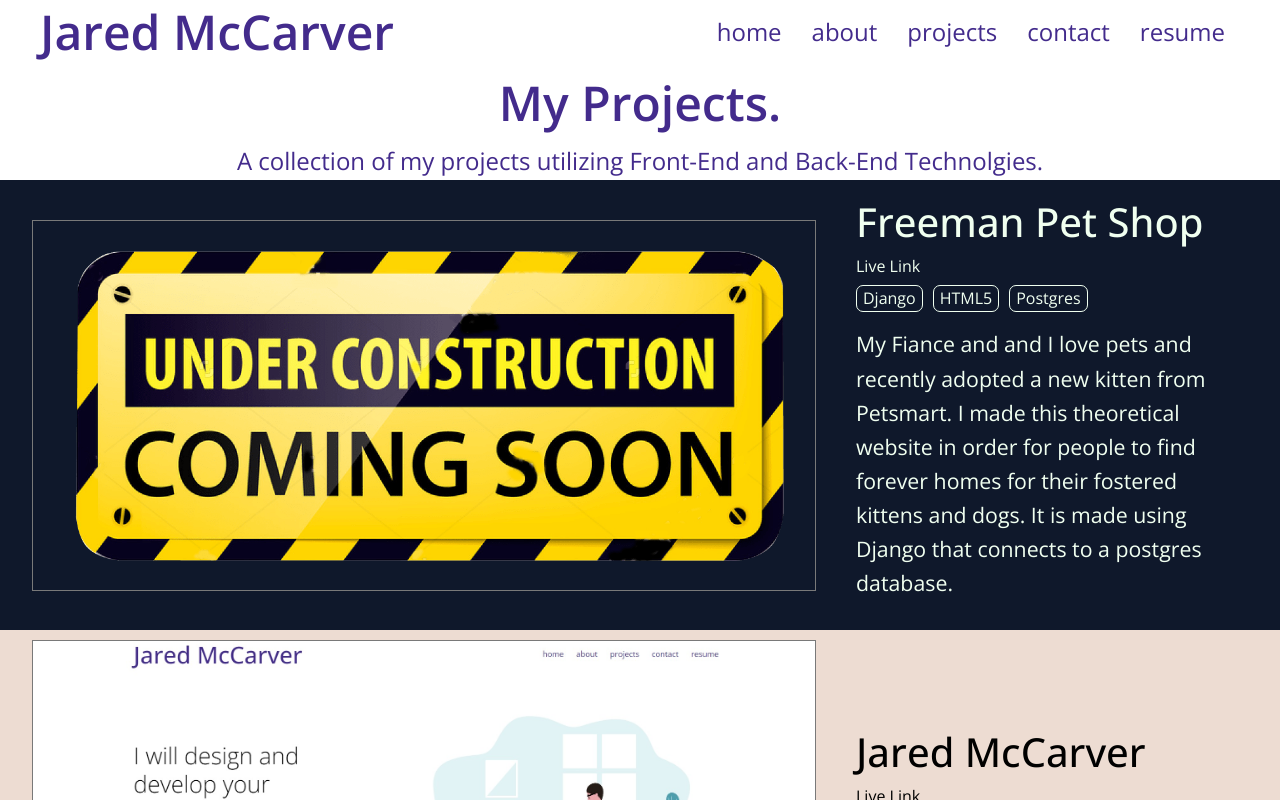
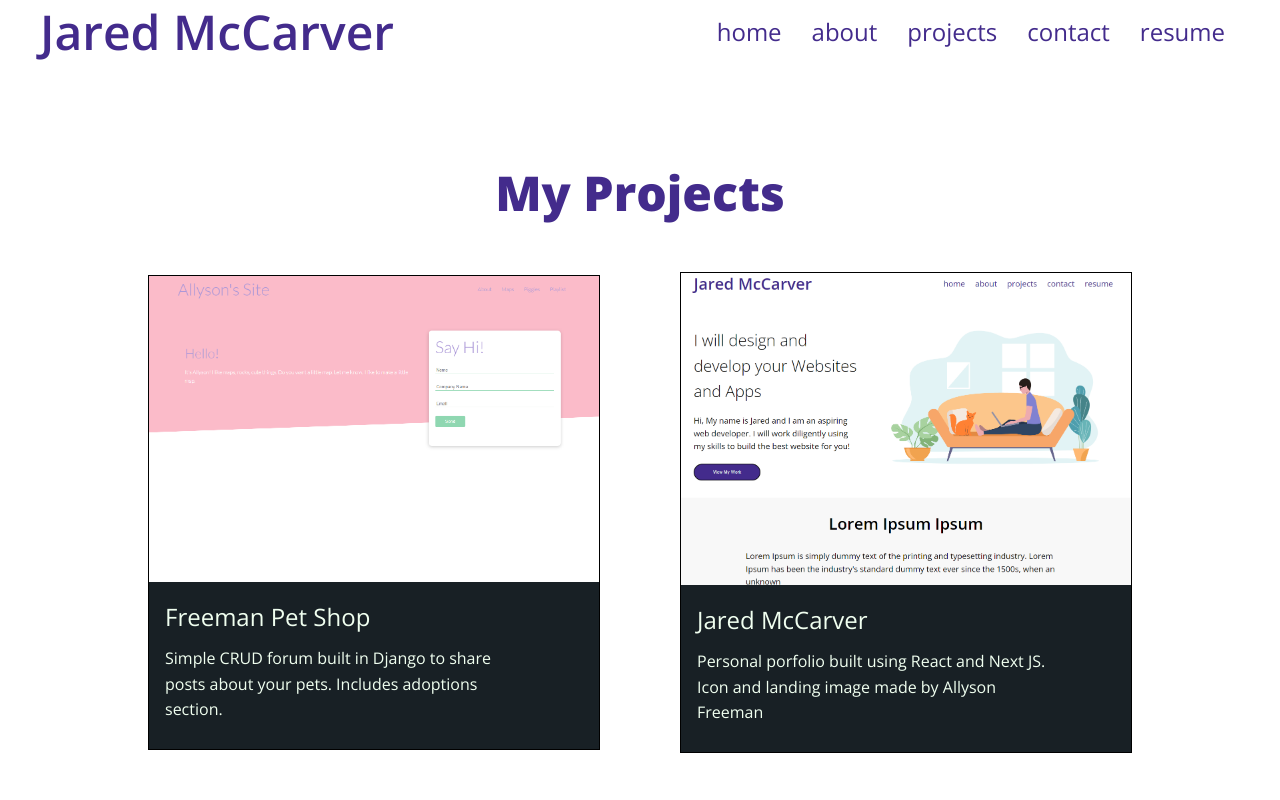
Before and after one commit to jsmccarver/Jared-Porfolio, a Next.js app: page /projects in a window 1280 px wide. Shown: the top 800 px of the page. Built offline with nearby package versions, Linux system fonts and the light colour scheme.

Commit message:
Overhauled Project page to match index page, old looked so bad.

```diff
--- /dev/null
+++ b/Components/ProjectsList.js
@@ -0,0 +1,21 @@
+import Styles from "./styles/Project.module.css";
+
+function ProjectList(props) {
+  return (
+    <div className={Styles.Cards}>
+      {props.projects.map((Project) => (
+        <div key={Project.Name} className={Styles.Project}>
+          <img src={Project.img}></img>
+          <div className={Styles["Project-text"]}>
+            <a href={Project.Link}>
+              <h3>{Project.Name}</h3>
+            </a>
+            <p>{Project.description}</p>
+          </div>
+        </div>
+      ))}
+    </div>
+  );
+}
+
+export default ProjectList;
--- /dev/null
+++ b/Components/styles/Project.module.css
@@ -0,0 +1,37 @@
+.Cards {
+  display: flex;
+  flex-direction: row;
+  padding-top: 1.25rem;
+  padding-bottom: 1.25rem;
+  flex-wrap: wrap;
+  align-items: center;
+  justify-content: center;
+  gap: 5rem;
+  width: 100%;
+}
+
+.Project {
+  display: flex;
+  flex-direction: column;
+  border: 1px black solid;
+  background-color: #182025;
+  box-shadow: 0px 0px 0px #432b8c;
+  transform: translate3d(0, 0, 0);
+  transition: transform 400ms ease, box-shadow 400ms ease;
+}
+
+.Project:hover {
+  transform: translate3d(-7px, -7px, 0);
+  box-shadow: 7px 7px 0px #432b8c;
+}
+.Project h3,
+.Project p {
+  color: honeydew !important;
+}
+.Project-text {
+  padding: 1rem;
+  max-width: 400px;
+}
+.Project img {
+  width: 450px;
+}
--- a/pages/projects.js
+++ b/pages/projects.js
@@ -1,88 +1,35 @@
-import Styles from "../styles/ProjectList.module.css";
-
-const ProjectList = () => {
+import ProjectList from "../Components/ProjectsList";
+import Styles from "../styles/projects.module.css";
+function ProjectPage() {
   const Projects = [
     {
       Name: "Freeman Pet Shop",
-      Link: "https://jmccarver.com/projects",
-      Programs: [{ name: "Django" }, { name: "HTML5" }, { name: "Postgres" }],
-      Color: "#0f182b",
-      TextColor: "honeydew",
-      wave: "spacer spacer4",
-      img: "./Under-Construction-Sign.png",
-      Description:
-        "My Fiance and and I love pets and recently adopted a new kitten from Petsmart. I made this theoretical website in order for people to find forever homes for their fostered kittens and dogs. It is made using Django that connects to a postgres database.",
+      Link: "https://freemanpets.com",
+      img: "./Allyson_site_thumb.png",
+      description:
+        "Simple CRUD forum built in Django to share posts about your pets. Includes adoptions section.",
     },
     {
       Name: "Jared McCarver",
       Link: "https://allysonfreeman.com/",
-      Programs: [{ name: "React" }, { name: "next" }],
-      Color: "#eddcd2",
-      TextColor: "black",
-      wave: "spacer spacer5",
-      img: "./Jared_site.png",
-      Description:
-        "This is my personal webpage. I created it using React and Next JS. ",
+      img: "./jared_site_thumb.png",
+      description:
+        "Personal porfolio built using React and Next JS. Icon and landing image made by Allyson Freeman",
     },
     {
       Name: "Allyson Freeman",
       Link: "https://allysonfreeman.com/",
-      Programs: [{ name: "React" }, { name: "next" }, { name: "ESRI GIS API" }],
-      Color: "#432b8c",
-      TextColor: "white",
-      img: "./Allyson_site.jpg",
-      wave: "spacer spacer2",
-      Description:
-        "I was the developer for Allyson's personal website. She is agraduate of NC State with a Bachelors in Geology. She is currentlypursuing a certificate in Geospatial Information Systems from NCState and does research with The Machado Lab. You can find out more through the link. The project is written in React JS.",
+      img: "./Allyson_site_thumb.png",
+      description:
+        "Allyson Freeman GIS Porfolio built in Next that integrates with ESRI API",
     },
   ];
   return (
-    <div className={Styles.projects}>
-      {/* <div className={"spacer spacer1"} /> */}
-      <h1>My Projects.</h1>
-      <h3>
-        A collection of my projects utilizing Front-End and Back-End
-        Technolgies.
-      </h3>
-      {/* <div className={"spacer spacer3"} */}
-      {Projects.map((Project) => (
-        <div key={Project.Name}>
-          <section
-            className={Styles.Project}
-            style={{ backgroundColor: Project.Color }}
-          >
-            <div className={Styles.ProjectWrapper}>
-              <div className={Styles.description}>
-                <h2 style={{ color: Project.TextColor }}>{Project.Name}</h2>
-                <a href={Project.Link} style={{ color: Project.TextColor }}>
-                  Live Link
-                </a>
-                <ul className={Styles.Programs}>
-                  {Project.Programs.map((Program) => (
-                    <li
-                      key={Program.name}
-                      style={{
-                        color: Project.TextColor,
-                        borderColor: Project.TextColor,
-                      }}
-                    >
-                      {Program.name}
-                    </li>
-                  ))}
-                </ul>
-                <p style={{ color: Project.TextColor }}>
-                  {Project.Description}
-                </p>
-              </div>
-              <div className={Styles["example-images"]}>
-                <img src={Project.img} />
-              </div>
-            </div>
-          </section>
-          {/*<div className={Project.wave} />*/}
-        </div>
-      ))}
+    <div className={Styles.Wrapper}>
+      <h1>My Projects</h1>
+      <ProjectList projects={Projects} />
     </div>
   );
-};
-export default ProjectList;
+}
+
+export default ProjectPage;
--- a/styles/Home.module.css
+++ b/styles/Home.module.css
@@ -81,43 +81,6 @@
   max-width: 1000px;
   color: black;
   padding: 1.25rem;
-}
-.Cards {
-  display: flex;
-  flex-direction: row;
-  padding-top: 1.25rem;
-  padding-bottom: 1.25rem;
-  flex-wrap: wrap;
-  align-items: center;
-  justify-content: center;
-  gap: 5rem;
-  width: 100%;
-}
-
-.Project {
-  display: flex;
-  flex-direction: column;
-  border: 1px black solid;
-  background-color: #182025;
-  box-shadow: 0px 0px 0px #432b8c;
-  transform: translate3d(0, 0, 0);
-  transition: transform 400ms ease, box-shadow 400ms ease;
-}
-
-.Project:hover {
-  transform: translate3d(-7px, -7px, 0);
-  box-shadow: 7px 7px 0px #432b8c;
-}
-.Project h3,
-.Project p {
-  color: honeydew !important;
-}
-.Project-text {
-  padding: 1rem;
-  max-width: 400px;
-}
-.Project img {
-  width: 450px;
 }
 .FeaturedProjects button {
   margin: 1.25rem;
--- a/styles/ProjectList.module.css
+++ /dev/null
@@ -1,95 +0,0 @@
-.projects {
-  justify-content: center !important;
-  align-items: center !important;
-  text-align: left;
-  display: flex;
-  flex-direction: column;
-  align-items: center;
-  background-color: white;
-}
-.Project {
-  padding: 25px 15vw !important;
-
-}
-.ProjectWrapper {
-  grid-template-columns: 1fr 2fr;
-  gap: 100px;
-  display: grid;
-}
-.projects section:nth-of-type(odd) .ProjectWrapper {
-  grid-template-columns: 2fr 1fr;
-}
-.projects section:nth-of-type(odd) .example-images {
-  grid-column-start: 1;
-  grid-row-start: 1;
-}
-.Programs {
-  display: flex;
-  flex-wrap: wrap;
-  flex-direction: row;
-
-}
-.Programs li {
-  margin: 5px 10px 5px 0px;
-  padding: 0px 6px;
-  border: 1px black solid;
-  border-radius: 7px;
-}
-.projects h1 {
-  grid-column: span 2;
-  text-align: center;
-  margin: 0px !important;
-}
-.description {
-  margin: 0px !important;
-  border-bottom: 0px solid #432b8cff !important;
-  flex-direction: column;
-  align-self: center;
-}
-.description p {
-  padding-bottom: 10px;
-}
-.description p {
-  font-size: 16pt;
-}
-.description h2 {
-  font-size: 2.5rem;
-}
-
-.example-images {
-  display: flex;
-  align-items: center;
-  justify-content: center;
-}
-
-.example-images img {
-  margin: 0px 0px;
-  padding: 0px;
-  border: rgb(121, 121, 121) 1px solid;
-}
-
-@media screen and (max-width: 1650px) {
-  .Project {
-    padding: 10px 2.5vw !important;
-  }
-  .ProjectWrapper {
-    gap: 40px;
-  }
-}
-@media screen and (max-width: 1000px) {
-  .ProjectWrapper {
-    grid-template-columns: 1fr !important;
-    gap: 10px;
-    display: grid;
-  }
-  .projects section:nth-of-type(odd) .ProjectWrapper {
-    grid-template-columns: 1fr;
-  }
-
-  .example-images {
-    grid-row-start: 1 !important;
-  }
-  .description p {
-    border-bottom: 0px solid #432b8cff !important;
-  }
-}
--- a/styles/globals.css
+++ b/styles/globals.css
@@ -77,6 +77,7 @@ img {
   min-height: 100vh;
   flex-direction: column;
 }
+
 .wrapper-content {
   flex: 1;
 }
--- a/styles/project.module.css
+++ b/styles/projects.module.css
@@ -1,8 +1,14 @@
 .Wrapper {
   height: 100%;
+  padding: 10px 0px 10px 0px;
   display: flex;
   flex-direction: column;
   align-items: center;
   justify-content: center;
   flex: 1;
 }
+.Wrapper h1:first-of-type {
+  padding-bottom: 20px;
+  padding-top: 80px;
+  font-weight: 800;
+}
```
Also changed, not shown: pages/index.js (+2 -13 lines), styles/about.module.css (+11 -15 lines).
